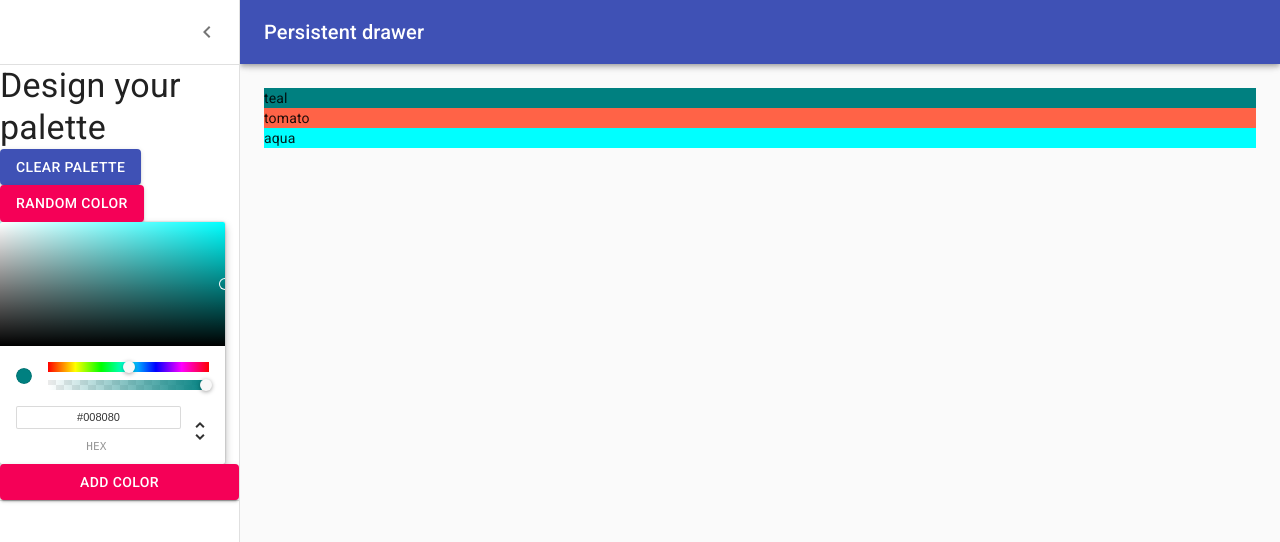
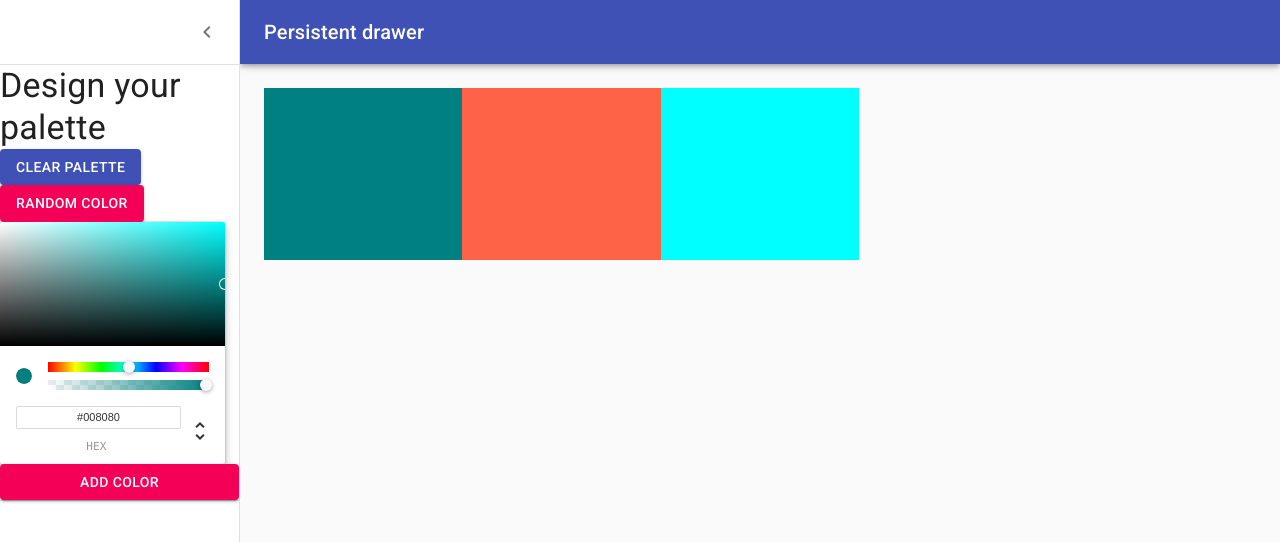
Before and after one commit to seano424/palette-app, a React (Create React App) app: page /palette/create in a window 1280 px wide. Shown: the top 542 px of the page. Built offline with nearby package versions, Linux system fonts and the light colour scheme.

Commit message:
add draggable color box

```diff
--- /dev/null
+++ b/src/DraggableColorBox.js
@@ -0,0 +1,24 @@
+import React from 'react'
+import { withStyles } from "@material-ui/core/styles";
+
+const styles = {
+  root: {
+    width: '20%',
+    height: '25%',
+    position: 'relative',
+    display: 'inline-block',
+    margin: '0 auto',
+    cursor: 'pointer',
+    marginBottom: '-3.5px'
+  }
+}
+
+function DraggableColorBox(props) {
+  return (
+    <div className={props.classes.root} style={{backgroundColor: props.color }}>
+
+    </div>
+  )
+}
+
+export default withStyles(styles)(DraggableColorBox)
--- a/src/PaletteForm.js
+++ b/src/PaletteForm.js
@@ -12,6 +12,7 @@
 import ChevronLeftIcon from "@material-ui/icons/ChevronLeft";
 import { withStyles } from "@material-ui/core/styles";
 import { ChromePicker } from "react-color";
+import DraggableColorBox from './DraggableColorBox'
 
 const drawerWidth = 240;
 
@@ -55,6 +56,7 @@
     justifyContent: "flex-end",
   },
   content: {
+    height: 'calc(100vh - 64px)',
     flexGrow: 1,
     padding: theme.spacing(3),
     transition: theme.transitions.create("margin", {
@@ -177,9 +179,7 @@
         >
           <div className={classes.drawerHeader} />
           {this.state.colors.map((color) => (
-            <div key={color} style={{ backgroundColor: color }}>
-              {color}
-            </div>
+            <DraggableColorBox key={color} color={color} />
           ))}
         </main>
       </div>
```
